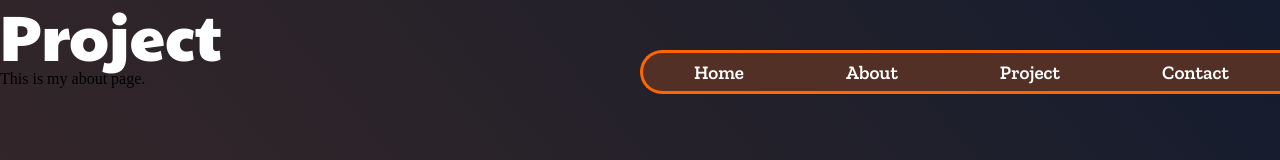
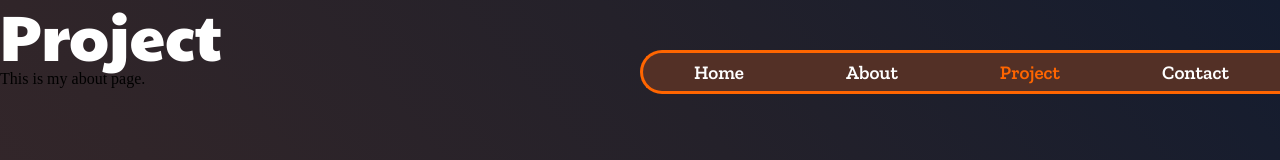
Before and after one commit to ataaan/My_Portfolio_Arteta, a React (Vite) app: page /project in a window 1280 px wide. Shown: the top 160 px of the page. Built offline with nearby package versions, Linux system fonts and the light colour scheme.

Commit message:
added active navigation

```diff
--- a/src/components/NavigationBar.jsx
+++ b/src/components/NavigationBar.jsx
@@ -1,12 +1,12 @@
-import { Link } from 'react-router-dom'
+import { NavLink } from 'react-router-dom'
 
 function NavigationBar() {
   return (
     <nav className="NavigationBar">
-      <Link to="/">Home</Link>
-      <Link to="/about">About</Link>
-      <Link to="/project">Project</Link>
-      <Link to="/contact">Contact</Link>
+      <NavLink to="/">Home</NavLink>
+      <NavLink to="/about">About</NavLink>
+      <NavLink to="/project">Project</NavLink>
+      <NavLink to="/contact">Contact</NavLink>
     </nav>
   )
 }
--- a/src/style/Home.css
+++ b/src/style/Home.css
@@ -50,7 +50,7 @@
   transition: 0.2s;
 }
 
-.NavigationBar .active {
+.NavigationBar a.active {
   color: #ff6500;
 }
 
```
